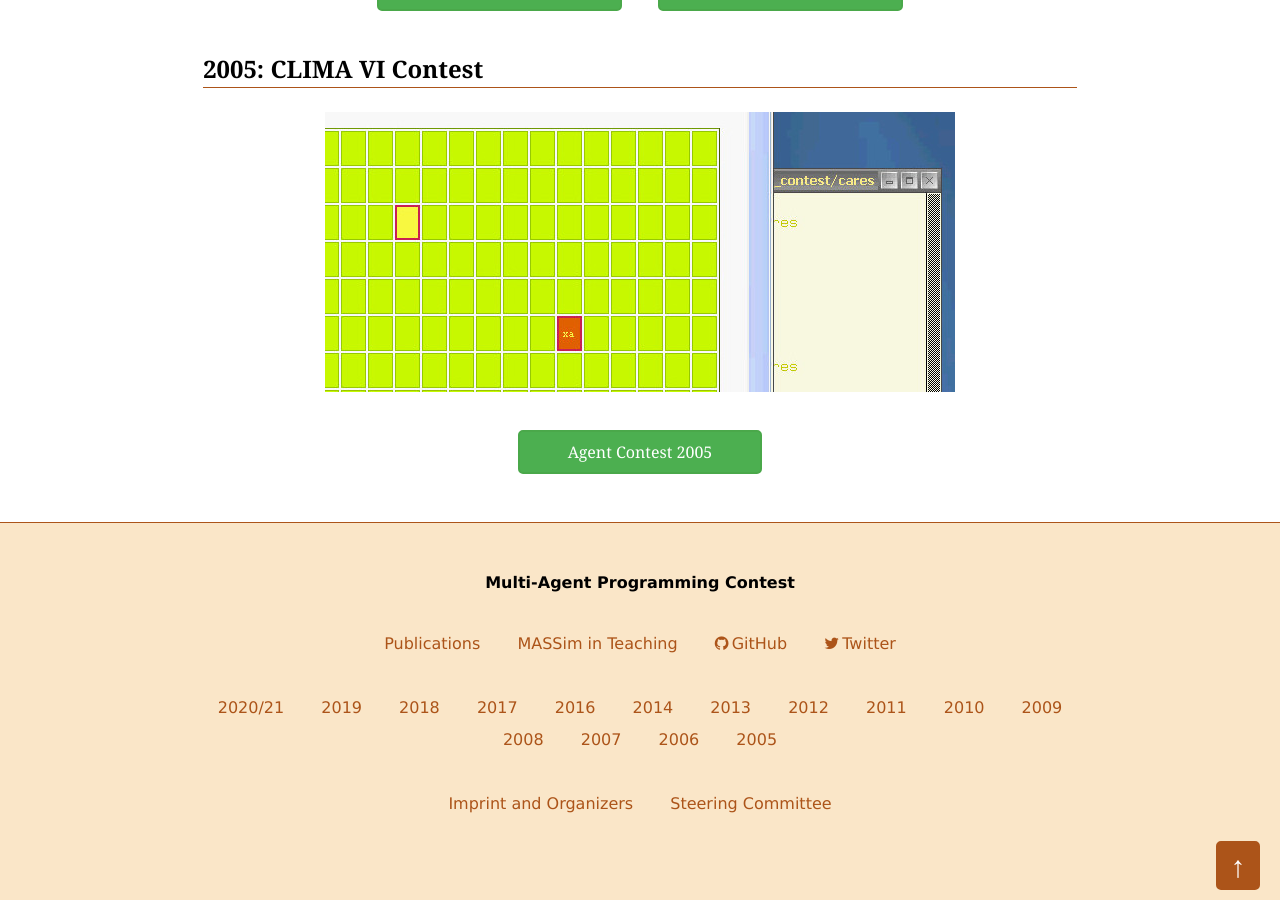
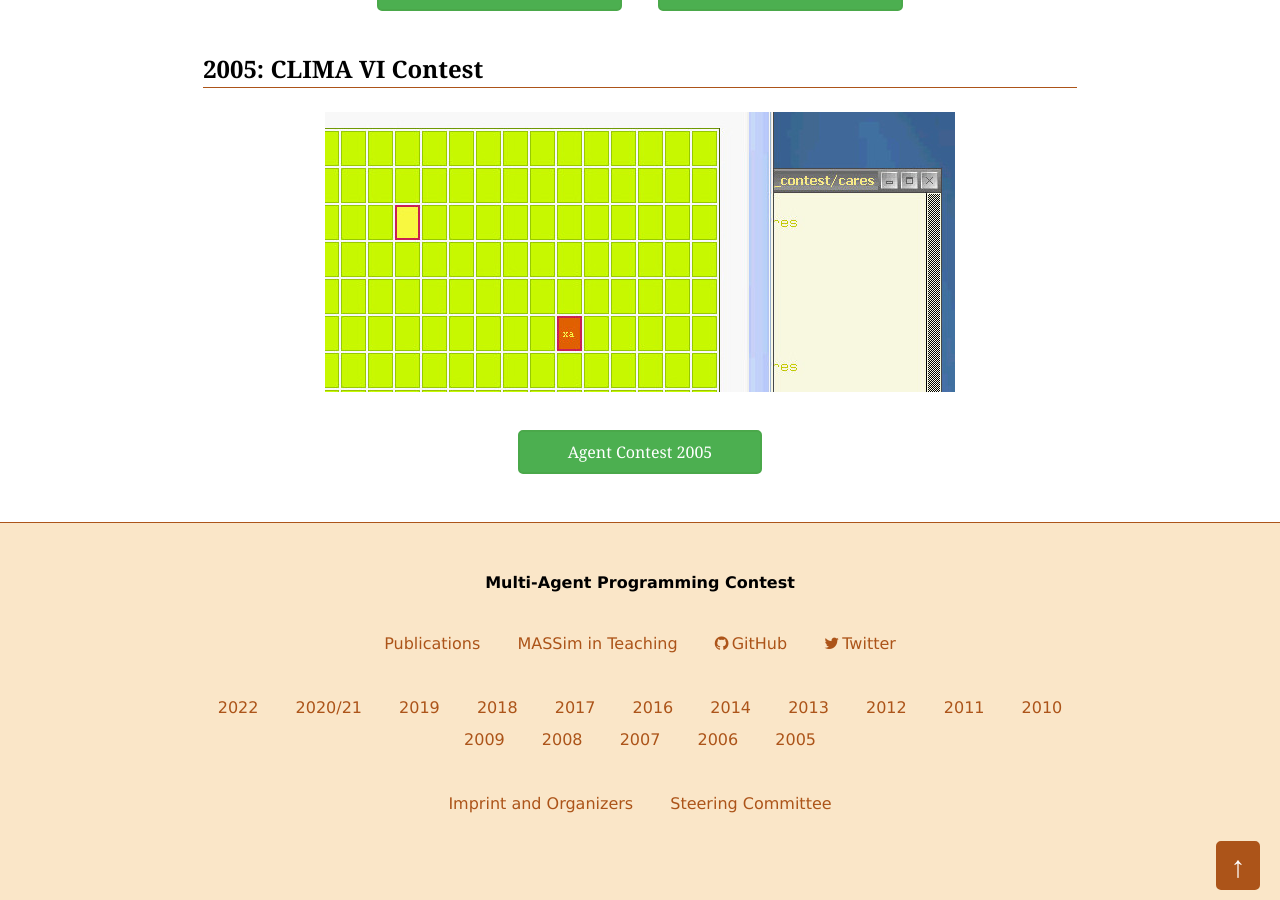
Before and after one commit to agentcontest/agentcontest.github.io, a Jekyll site: the page built from index.html, in a window 1280 px wide and 900 px high, scrolled down 4598 px. Built offline with Jekyll 4.4.1, drawn with Linux system fonts in a browser that asks for light colours.

Commit message:
add 2022 to footer

```diff
--- a/_layouts/default.html
+++ b/_layouts/default.html
@@ -44,6 +44,7 @@
           <li><a href="https://twitter.com/AgentContest">Twitter</a></li>
         </ul>
         <ul>
+          <li><a href="/2022/" title="16th edition">2022</a></li>
           <li><a href="/2020/" title="15th edition">2020/21</a></li>
           <li><a href="/2019/" title="14th edition">2019</a></li>
           <li><a href="/2018/" title="13th edition">2018</a></li>
```
